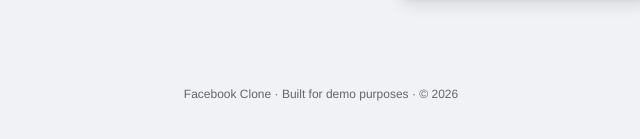
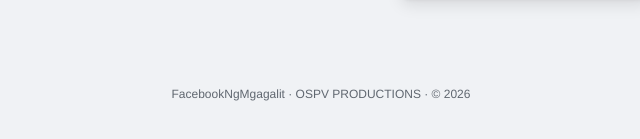
Before and after one commit to unidentifieduser53/DB2GroupNiDwight, a plain HTML site: page frontend/index.html in a window 1280 px wide. Shown: the part 387-526 px from the top of the page, 319-959 px from the left. Drawn offline with Linux system fonts and the light colour scheme.

Commit message:
Update footer text in index.html

```diff
--- a/frontend/index.html
+++ b/frontend/index.html
@@ -41,7 +41,7 @@
   </main>
 
   <footer class="site-footer">
-    Facebook Clone &middot; Built for demo purposes &middot; &copy; 2026
+    FacebookNgMgagalit &middot; OSPV PRODUCTIONS &middot; &copy; 2026
   </footer>
 
   <script src="script.js"></script>
```
